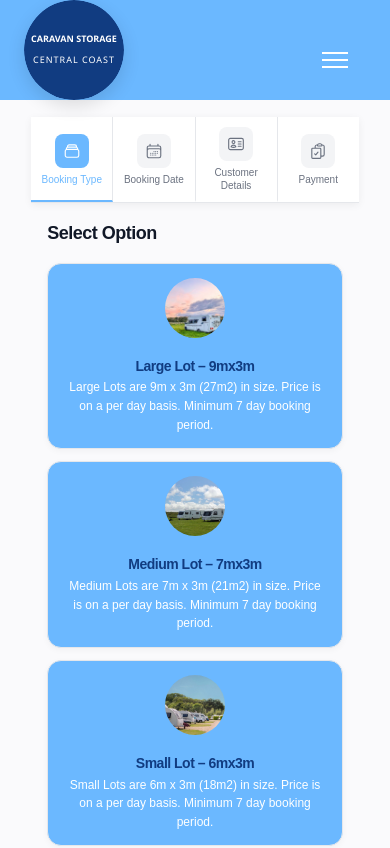
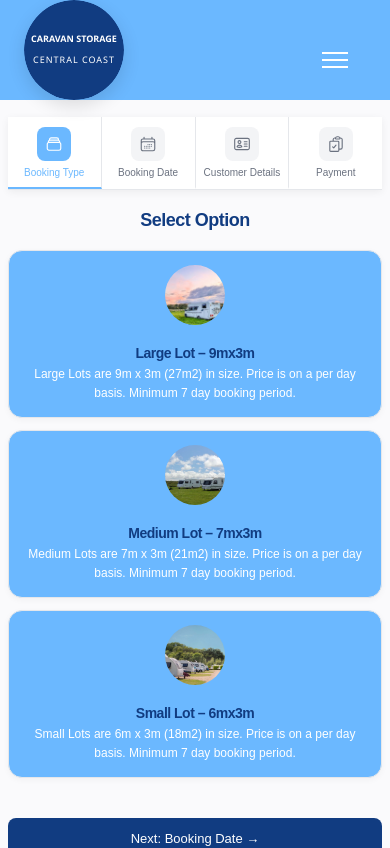
Before and after one commit to Aniketpundir/caravans, a React (Vite) app: page /book-online in a window 390 px wide. Shown: the top 848 px of the page. Built offline with nearby package versions, Linux system fonts and the light colour scheme.

Commit message:
Change slots color

```diff
--- a/src/Pages/BookOnline/BookOnline.css
+++ b/src/Pages/BookOnline/BookOnline.css
@@ -63,9 +63,11 @@
 }
 
 .title {
+    text-align: center;
     margin-bottom: 28px;
     font-size: 22px;
     font-weight: 600;
+    color: #113c81;
 }
 
 /* ================= STEP 1 ================= */
@@ -226,7 +228,6 @@
 .real-calendar {
     background: white;
     padding: 22px;
-    border-radius: 14px;
     border: 1px solid #e5e7eb;
     width: 100%;
     box-sizing: border-box;
@@ -281,6 +282,11 @@
     color: #cbd5e1 !important;
 }
 
+.react-calendar button {
+    border-radius: 0;
+    margin: 2px;
+}
+
 
 .slot-text {
     font-size: 11px;
@@ -291,8 +297,12 @@
 .range-highlight {
     background: #6bb8ff !important;
     color: white !important;
-    border-radius: 10px !important;
-    border: none !important;
+    border: 1px solid #fff !important;
+}
+
+.range-highlight .slot-text {
+    display: flex;
+    flex-direction: column;
 }
 
 .range-highlight abbr {
@@ -847,8 +857,9 @@
     /* LAYOUT */
     .wizard-layout {
         flex-direction: column;
-        margin-top: 30%;
+        /* margin-top: 30%; */
         min-height: 100vh;
+        margin: 30% 2% 0
     }
 
     /* SIDEBAR — sticky row with icons + labels + dividers */
@@ -913,7 +924,7 @@
 
     /* CONTENT */
     .content {
-        padding: 20px 16px 40px;
+        padding: 20px 0px 1px;
         flex: 1;
     }
 
@@ -980,6 +991,7 @@
     }
 
     .react-calendar__tile {
+        border: 1px solid #fff;
         height: 62px !important;
         padding: 6px 2px !important;
     }
```
